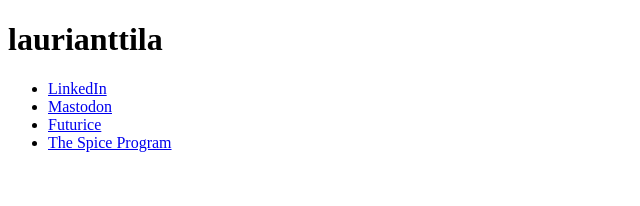
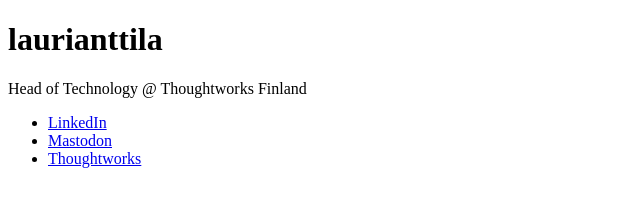
Before and after one commit to laurianttila/personal-website, a plain HTML site: page index.html in a window 1280 px wide. Shown: the whole page, without its empty margins (0-640 px from the left). Drawn offline with Linux system fonts and the light colour scheme.

Commit message:
Update index.html

```diff
--- a/index.html
+++ b/index.html
@@ -7,11 +7,11 @@
     </head>
     <body>
         <h1>laurianttila</h1>
+        <p>Head of Technology @ Thoughtworks Finland</p>
         <ul>
           <li><a href="https://www.linkedin.com/in/laurianttila">LinkedIn</a></li>
           <li><a href="https://infosec.exchange/@paronianttila">Mastodon</a></li>
-          <li><a href="https://futurice.com/">Futurice</a></li>
-          <li><a href="https://spiceprogram.org/">The Spice Program</a></li>
+          <li><a href="https://www.thoughtworks.com/">Thoughtworks</a></li>
         </ul>
     </body>
 </html>
```
